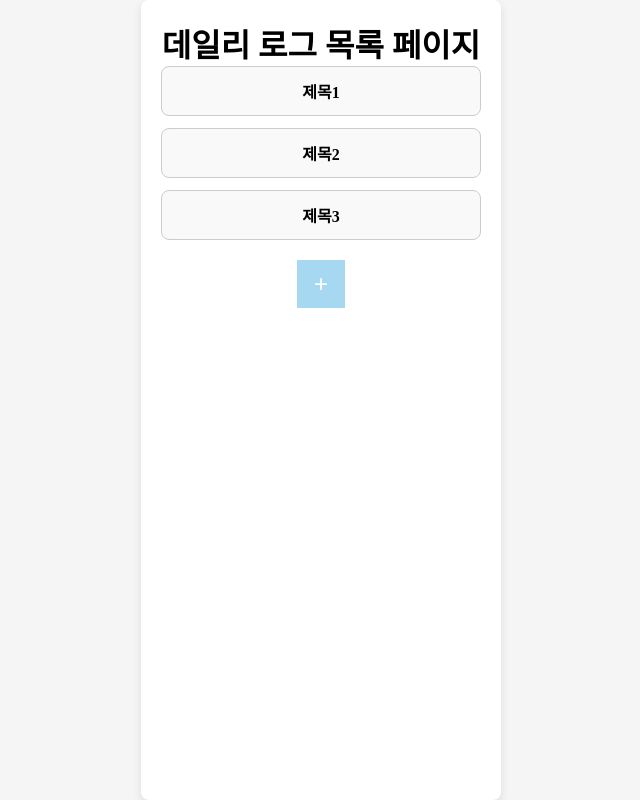
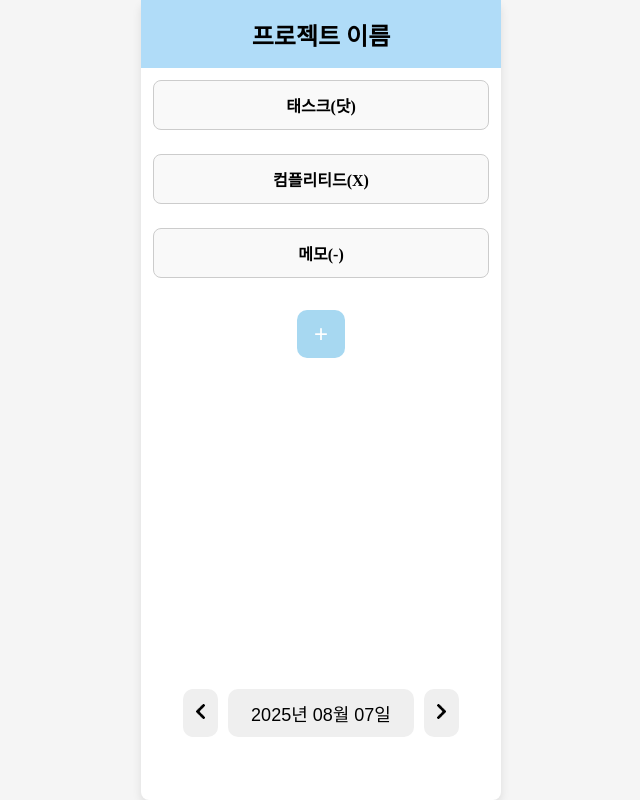
Before and after one commit to Daily-Factory/MindBullet-FE, a React (Vite) app: page /daily-log in a window 1280 px wide. Shown: the whole page, without its empty margins (319-959 px from the left). Built offline with nearby package versions, Linux system fonts and the light colour scheme; no server answers.

Commit message:
[FEAT] 날짜 이동 기능

```diff
--- a/src/components/CalendarButton.jsx
+++ b/src/components/CalendarButton.jsx
@@ -10,6 +10,7 @@ import "./../styles/colors.css";
 
 const CalendarButton = () => {
   const calendarRef = useRef(null);
+
   const { selectedDate, setSelectedDate, isCalendarOpen, openCalendar, closeCalendar } = useLogContext();
 
   // 날짜 버튼을 클릭시
@@ -59,13 +60,20 @@ const CalendarButton = () => {
   }, [isCalendarOpen]);
 
   return (
-    <div>
+    <Wrapper>
       {/* 달력 팝업 */}
-      <div ref={calendarRef}>
+      {isCalendarOpen && (
+        <CalendarWrapper ref={calendarRef}>
+          <Calendar />
+        </CalendarWrapper>
+      )}
+
+
+      {/* <div ref={calendarRef}>
         {isCalendarOpen && (
           <Calendar />
         )}
-      </div>
+      </div> */}
 
       {/* 날짜 이동 버튼 집합 */}
       <ButtonWrapper>
@@ -90,14 +98,33 @@ const CalendarButton = () => {
           <img src={afterIcon} alt="이후" />
         </button>
       </ButtonWrapper>
-    </div>
+    </Wrapper>
   );
 };
 
 export default CalendarButton;
 
 // 스타일링
+const Wrapper = styled.div`
+  position: relative;
+  display: inline-block;
+`;
+
+const CalendarWrapper = styled.div`
+  position: absolute;
+  bottom: 80px;
+  left: 0;
+  z-index: 1000;
+  background-color: white;
+  box-shadow: 0 2px 8px rgba(0, 0, 0, 0.15);
+  border-radius: 8px;
+  padding: 12px;
+`;
+
 const ButtonWrapper = styled.div`
   display: flex;
+  align-items: center;
   margin: 10px;
+
+
 `;
--- /dev/null
+++ b/src/components/LogList.jsx
@@ -0,0 +1,89 @@
+import styled from "styled-components";
+import "./../styles/colors.css";
+
+const LogList = () => {
+    return (
+        <LogBoxWrapper>
+            {dummyLogs.map((log) => (
+            <LogBox key={log.id} onClick={() => console.log(`${log.id}번 로그 클릭됨`)}>
+              <div style={{ fontWeight: "bold" }}>{log.title}</div>
+            </LogBox>
+          ))}
+        </LogBoxWrapper>
+    );
+};
+
+export default LogList;
+
+
+
+// 스타일링
+const LogBoxWrapper = styled.div`
+    width: 100%;
+    max-height: 620px;
+	height: auto;
+	display: flex;
+	flex-direction: column;
+	gap: 12px;
+    overflow-y: auto;
+    // border: 2px solid green;
+`;
+
+const LogBox = styled.div`
+  border: 1px solid #ccc;
+  border-radius: 8px;
+  padding: 12px;
+  margin-bottom: 12px;
+  cursor: pointer;
+  background-color: #f9f9f9;
+`;
+
+
+const dummyLogs = [
+	{
+		"id": 1,
+		"type": "Task",
+		"title": "태스크(닷)"
+	},
+	{
+		"id": 2,
+		"type": "Completed",
+		"title": "컴플리티드(X)"
+	},
+  {
+		"id": 3,
+		"type": "Note",
+		"title": "메모(-)"
+	},
+  // {
+	// 	"id": 4,
+	// 	"type": "Note",
+	// 	"title": "메모(-)"
+	// },
+  // {
+	// 	"id": 5,
+	// 	"type": "Note",
+	// 	"title": "메모(-)"
+	// },
+  // {
+	// 	"id": 6,
+	// 	"type": "Note",
+	// 	"title": "메모(-)"
+	// },
+  // {
+	// 	"id": 7,
+	// 	"type": "Note",
+	// 	"title": "메모(-)"
+	// },
+  // {
+	// 	"id": 8,
+	// 	"type": "Note",
+	// 	"title": "메모(-)"
+	// },
+  // {
+	// 	"id": 9,
+	// 	"type": "Note",
+	// 	"title": "메모(-)"
+	// },
+
+];
--- a/src/pages/DailyLog.jsx
+++ b/src/pages/DailyLog.jsx
@@ -1,65 +1,78 @@
 import styled from "styled-components";
+import { useState, useEffect } from "react";
 import { useNavigate } from "react-router-dom";
 import AppLayout from "./../components/AppLayout.jsx";
+import CalendarButton from "../components/CalendarButton.jsx";
+import LogList from "../components/LogList.jsx";
+import Header from "../components/Header.jsx";
 
-// 더미 데이터
-const dummyLogs = [
-  { id: 1, title: "제목1" },
-  { id: 2, title: "제목2" },
-  { id: 3, title: "제목3" },
-];
+import "./../styles/CalendarButton.css";
+import "./../styles/colors.css";
 
-// styled-components 정의
-const Wrapper = styled.div`
-  padding: 20px;
-`;
-
-const LogBox = styled.div`
-  border: 1px solid #ccc;
-  border-radius: 8px;
-  padding: 12px;
-  margin-bottom: 12px;
-  cursor: pointer;
-  background-color: #f9f9f9;
-`;
-
-//AddButtonWrapper을 가운데 정렬하는 영역
-const AddButtonWrapper = styled.div`
-  display: flex;
-  justify-content: center;
-  margin-top: 20px;
-`;
-
-// + 버튼 자체
-const AddButton = styled.button`
-  font-size: 24px;
-  width: 48px;
-  height: 48px;
-  border: none;
-  background-color: #A7D8F1;
-  color: white;
-  cursor: pointer;
-`;
+// 기호
+// 닷 : 할일   : Task
+// x  : 완료   : Completed
+// -  : 메모   : Note
+// ♥️ : 좋은일 : Joy
+// *  : 중요   : Priority
 
 const DailyLog = () => {
   const navigate = useNavigate();
 
   return (
     <AppLayout>
+      <Header />
       <Wrapper>
-        <h1>데일리 로그 목록 페이지</h1>
-        {dummyLogs.map((log) => (
-          <LogBox key={log.id} onClick={() => console.log(`${log.id}번 로그 클릭됨`)}>
-            <div style={{ fontWeight: "bold" }}>{log.title}</div>
-          </LogBox>
-        ))}
+        <LogListWrapper>
+          <LogList />
 
-        <AddButtonWrapper>
           <AddButton onClick={() => navigate("/log-detail")}>+</AddButton>
-        </AddButtonWrapper>
+        </LogListWrapper>
+
+        <CalendarButton />
       </Wrapper>
     </AppLayout>
   );
 };
 
 export default DailyLog;
+
+
+
+// styled-components 정의
+const Wrapper = styled.div`
+  // border: 2px solid red;
+
+  height: 88%;
+  display: flex;
+  flex-direction: column;
+  justify-content: space-between;
+  align-items: center;
+  padding: 12px;
+  padding-bottom: 25px;
+`;
+
+const LogListWrapper = styled.div`
+  display: flex;
+  flex-direction: column;
+  justify-content: flex-start;
+  align-items: center;
+
+  width: 100%;
+  height: 90%;
+  // border: 2px solid blue;
+
+`;
+
+const AddButton = styled.button`
+  font-size: 24px;
+  width: 48px;
+  height: 48px;
+  border: none;
+  border-radius: 10px;
+  background-color: #A7D8F1;
+  margin-top: 20px;
+  margin-bottom: 20px;
+  color: white;
+  cursor: pointer;
+`;
```
